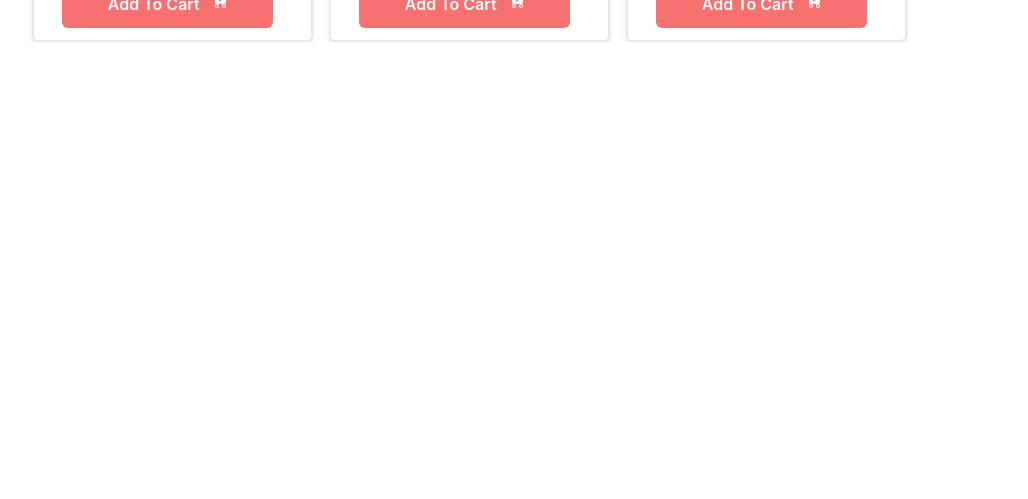
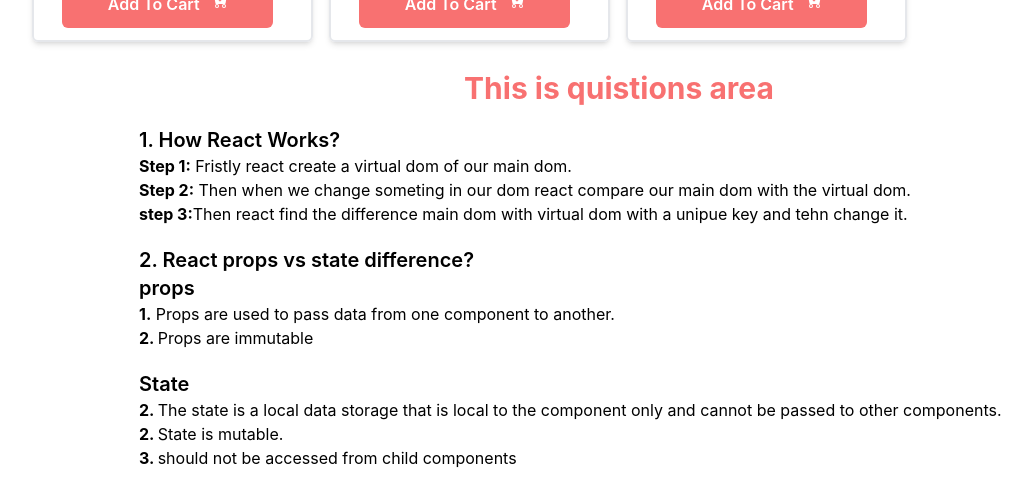
Before and after one commit to Dev-Zual/simple-react-website, a React (Create React App) app: page / in a window 1280 px wide. Shown: the part 1518-2017 px from the top of the page, without its empty margins (21-1049 px from the left). Before the commit the page ends 1560 px from the top, so only its background shows below. Built offline with nearby package versions, Linux system fonts and the light colour scheme.

Commit message:
added 2 quistions ans

```diff
--- a/src/App.js
+++ b/src/App.js
@@ -1,5 +1,6 @@
 import './App.css';
 import Products from './components/Products/Products';
+import Quistions from './components/Quistions/Quistions';
 
 function App() {
   return (
@@ -8,6 +9,7 @@ function App() {
         Buy Your Favorite Laptop
       </h1>
       <Products />
+      <Quistions />
     </div>
   );
 }
--- a/src/components/Products/Products.js
+++ b/src/components/Products/Products.js
@@ -5,14 +5,17 @@ import Product from '../Product/Product';
 const Products = () => {
   const [products, setProducts] = useState([]);
   const [cart, setCart] = useState([]);
-  //   console.log(cart[2]);
+  //   console.log(cart[0].id);
   // add to cart function
   const addToCart = (product) => {
     const newCart = [...cart, product];
+    const exists = cart.find((pd) => pd.id === product.id);
     if (newCart.length > 4) {
       alert('You can not select more then four items.');
+    } else if (!exists) {
+      setCart(newCart);
     } else {
-      setCart(newCart);
+      alert('This Product is allready exist.');
     }
   };
   // functio to remove all item
--- /dev/null
+++ b/src/components/Quistions/Quistions.js
@@ -0,0 +1,53 @@
+import React from 'react';
+
+const Quistions = () => {
+  return (
+    <div className="w-3/4 mx-auto mt-7 mb-8">
+      <h1 className="text-3xl text-red-400 text-center font-bold">
+        This is quistions area
+      </h1>
+      <div className="mt-5">
+        <div>
+          <h3 className="text-xl font-semibold">1. How React Works?</h3>
+          <p>
+            <strong>Step 1:</strong> Fristly react create a virtual dom of our
+            main dom. <br /> <strong>Step 2:</strong> Then when we change
+            someting in our dom react compare our main dom with the virtual dom.
+            <br />
+            <strong>step 3:</strong>
+            Then react find the difference main dom with virtual dom with a
+            unipue key and tehn change it.
+          </p>
+        </div>
+        <div className="mt-5">
+          <h3 className="text-xl font-semibold">
+            2. React props vs state difference?
+          </h3>
+          <div>
+            <h3 className="text-xl font-semibold">props</h3>
+            <p>
+              <strong>1.</strong> Props are used to pass data from one component
+              to another. <br />
+              <strong>2. </strong>
+              Props are immutable
+            </p>
+          </div>
+          <div className="mt-5">
+            <h3 className="text-xl font-semibold">State</h3>
+            <p>
+              <strong>2. </strong>
+              The state is a local data storage that is local to the component
+              only and cannot be passed to other components. <br />
+              <strong>2. </strong>
+              State is mutable. <br />
+              <strong>3. </strong>
+              should not be accessed from child components
+            </p>
+          </div>
+        </div>
+      </div>
+    </div>
+  );
+};
+
+export default Quistions;
```
